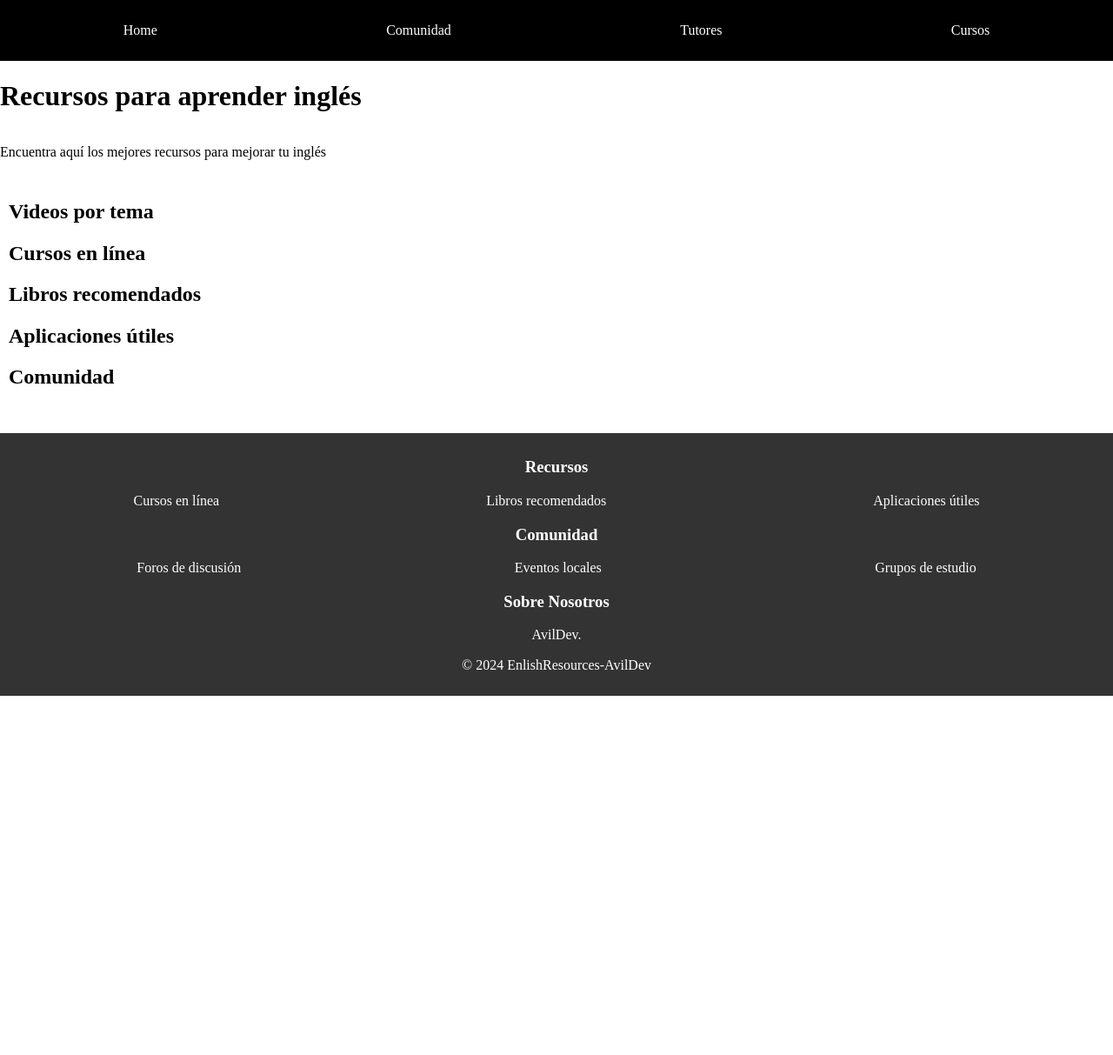
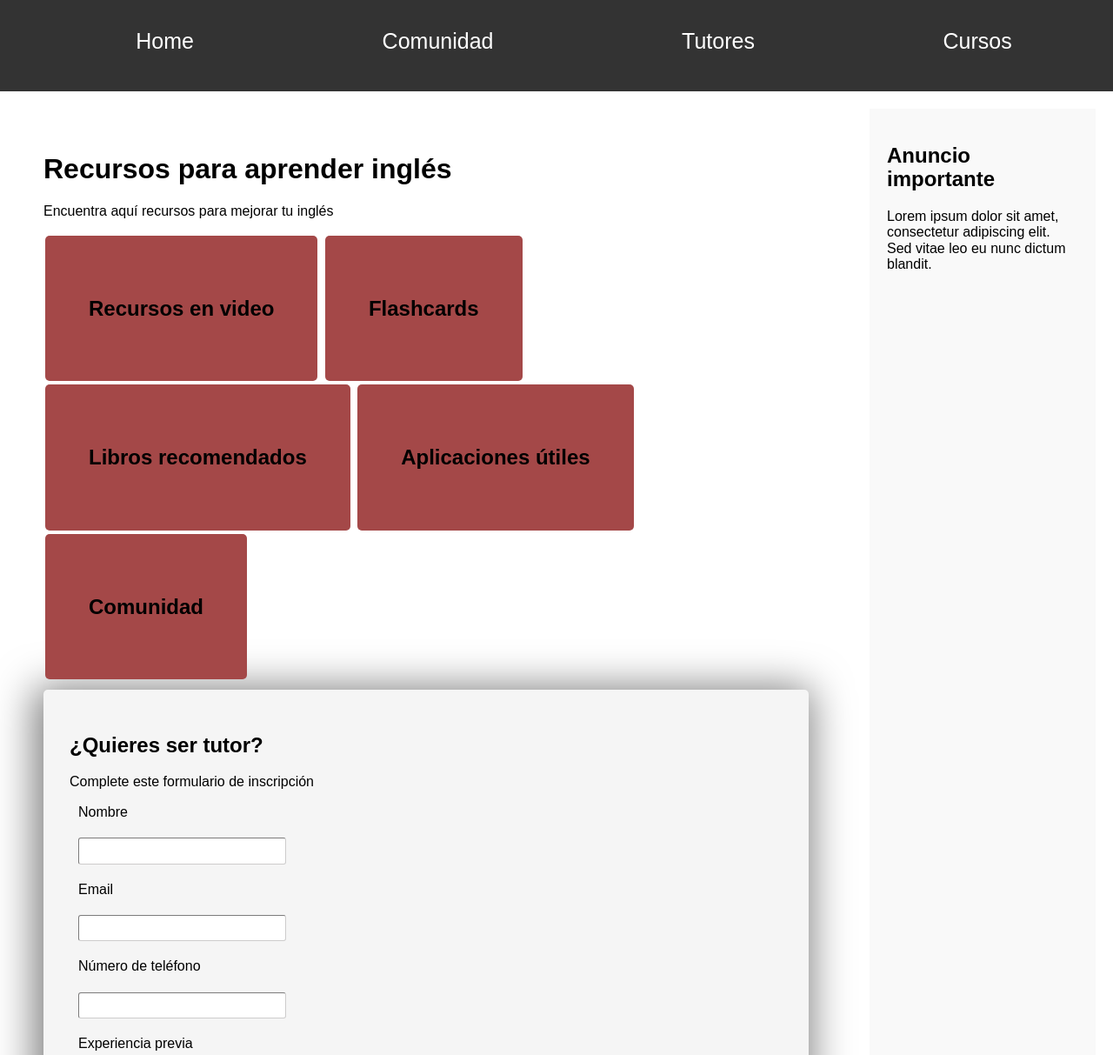
Before and after one commit to avilDev-cr/webIngles, a plain HTML site: page index.html in a window 1280 px wide. Shown: the top 1213 px of the page at 87% size. Before the commit the page ends 800 px from the top, so only its background shows below. Drawn offline with Linux system fonts and the light colour scheme.

Commit message:
Subiendo archivos' '

```diff
--- a/index.html
+++ b/index.html
@@ -1,56 +1,82 @@
 <!DOCTYPE html>
 <html lang="en">
   <head>
-    <meta charset="UTF-8">
-    <meta name="viewport" content="width=device-width, initial-scale=1.0">
+    <meta charset="UTF-8" />
+    <meta name="viewport" content="width=device-width, initial-scale=1.0" />
     <title>EnglishResources</title>
-    <link rel="stylesheet" href="styles/style.css">
-    <link rel="stylesheet" href="styles/normalize.css">
+    <link rel="stylesheet" href="styles/style.css" />
+    <link rel="stylesheet" href="styles/normalize.css" />
   </head>
+
   <body>
-
-    <header>
+    <header class="header">
       <nav>
         <ul>
           <li><a href="index.html">Home</a></li>
           <li><a href="comunidad.html">Comunidad</a></li>
           <li><a href="tutores.html">Tutores</a></li>
           <li><a href="cursos.html">Cursos</a></li>
+        </ul>
       </nav>
     </header>
 
+    <main class="main">
       <h1>Recursos para aprender inglés</h1>
-        <p>Encuentra aquí los mejores recursos para mejorar tu inglés</p>
-    <main>
+      <p>Encuentra aquí recursos para mejorar tu inglés</p>
 
-
-        <section id="cursos">
-            <h2>Videos por tema</h2>
+      <section class="card" id="cursos">
+        <h2><a href="/webIngles/pages/videos.html">Recursos en video</a></h2>
         <!-- Contenido de cursos en línea -->
       </section>
 
-        <section id="cursos">
-            <h2>Cursos en línea</h2>
+      <section class="card" id="flashcards">
+        <h2>Flashcards</h2>
         <!-- Contenido de cursos en línea -->
       </section>
 
-        <section id="libros">
+      <section class="card" id="libros">
         <h2>Libros recomendados</h2>
         <!-- Contenido de libros recomendados -->
       </section>
 
-        <section id="aplicaciones">
+      <section class="card" id="aplicaciones">
         <h2>Aplicaciones útiles</h2>
         <!-- Contenido de aplicaciones útiles -->
       </section>
 
-        <section id="comunidad">
+      <section class="card" id="comunidad">
         <h2>Comunidad</h2>
         <!-- Contenido de la comunidad -->
       </section>
+
+      <section id="quiero-ser-tutor">
+        <h2>¿Quieres ser tutor?</h2>
+        <p>Complete este formulario de inscripción</p>
+        <form id="quiero-ser-tutor-form">
+          <label for="nombre">Nombre</label>
+          <input type="text" id="nombre" name="nombre" required /><br />
+          <label for="email">Email</label>
+          <input type="email" id="email" name="email" required /><br />
+          <label for="number">Número de teléfono</label>
+          <input type="number" id="number" name="number" required /><br />
+          <label for="experiencia">Experiencia previa</label>
+          <textarea id="experiencia" name="experiencia" required></textarea
+          ><br />
+          <!-- Otros campos según tu necesidad -->
+          <button class="enviar" type="submit">Enviar</button>
+        </form>
+      </section>
     </main>
 
-    <footer>
+    <aside class="aside">
+      <h2>Anuncio importante</h2>
+      <p>
+        Lorem ipsum dolor sit amet, consectetur adipiscing elit. Sed vitae leo
+        eu nunc dictum blandit.
+      </p>
+    </aside>
+
+    <footer class="footer">
       <div class="footer-container">
         <div class="footer-column">
           <h3>Recursos</h3>
@@ -69,14 +95,25 @@
           </ul>
         </div>
         <div class="footer-column">
-                <h3>Sobre Nosotros</h3>
-                <p>AvilDev.</p>
+          <h3>Tutorías</h3>
+          <p>
+            ¿Quieres ser tutor?
+            <a href="quiero-ser-tutor.html">Haz clic aquí</a>
+          </p>
+        </div>
+        <div class="footer-column">
+          <h3>Contacto</h3>
+          <ul>
+            <li><a href="tel:+50687501596">+506 87501596</a></li>
+            <li>
+              <a href="mailto:info@example.com">andresaviles@icloud.com</a>
+            </li>
+          </ul>
         </div>
       </div>
       <div class="footer-bottom">
         <p>&copy; 2024 EnlishResources-AvilDev</p>
       </div>
     </footer>
-
   </body>
 </html>
--- a/styles/style.css
+++ b/styles/style.css
@@ -1,48 +1,183 @@
 body {
-    display: flex;
-    flex-direction: column;
-    min-height: 100vh; /* Establece la altura mínima del cuerpo al 100% de la altura de la ventana del navegador */
+  display: grid;
+  grid-template-areas:
+    "header"
+    "main"
+    "aside"
+    "footer";
+  grid-template-rows: auto 1fr auto;
+  grid-template-columns: 1fr;
+  min-height: 100vh;
   margin: 0;
-    position: relative; /* Establece la posición relativa para el cuerpo */
+  font-family: Arial, sans-serif;
 }
 
-
-nav{
-    background-color: #000000;
-    padding: 10px;
-    top: auto;
-
-}
-ul{
-display: flex;
-justify-content: space-around;
-    list-style: none;
-    padding: 0;
+header {
+  grid-area: header;
+  background-color: #333;
+  color: white;
+  padding: 8px;
 }
 
-a{
+main {
+
+  grid-area: main;
+  padding: 20px;
+  margin: 30px;
+}
+
+.card{
+  border-radius: 5px;
+  margin-bottom: 15px;
+  flex-direction: column;
+  background-color: #78c147;
+  padding: 100px ;
+}
+aside {
+  grid-area: aside;
+  background-color: #f9f9f9;
+  padding: 20px;
+  margin: 20px;
+}
+
+nav {
+  background-color: #333;
+  font-size: 25px;
+}
+nav ul {
+  list-style: none;
+li {
+    margin-bottom: 10px;
+  }
+}
+a {
+  color: black;
+  text-decoration: none;
+}
+nav a {
   list-style: none;
   text-decoration: none;
   color: white;
-    &:hover{
+  margin-bottom: 10px;
+}
+nav a:hover {
+  color: #0a33ea;
+}
+footer a {
+  list-style: none;
+  text-decoration: none;
+  color: white;
+  &:hover {
     color: #0a33ea;
   }
 }
 
-main{
-    flex-grow: 1; /* Permite que el contenido principal crezca y se expanda para llenar el espacio restante */
+#quiero-ser-tutor {
+  background-color: whitesmoke;
+  color: black;
+  margin-top: 10px;
+  margin-bottom: 10px;
+  padding: 30px;
+  border-radius: 5px;
+  box-shadow: -4px 4px 46px 7px rgba(0, 0, 0, 0.5);
+}
+
+#quiero-ser-tutor label {
+  display: block;
+  margin: 10px;
+}
+
+#quiero-ser-tutor input {
+  border-radius: 3px;
+  border-width: 1px;
+  border-color: #cccbcbf6;
+  padding: 5px 15px;
+  margin: 10px;
+}
+#quiero-ser-tutor textarea {
+  border-radius: 3px;
+  padding: 30px 70px;
+  margin: 10px;
+}
+#quiero-ser-tutor .enviar {
+  background-color: #0c8915;
+  color: white;
+  border: none;
+  border-radius: 3px;
+  display: block;
+  margin: 15px auto;
   padding: 10px;
+  width: 150px;
+}
+footer {
+  grid-area: footer;
+  clear: both;
+  background-color: #333;
+  color: white;
+  flex-shrink: 0; /* Evita que el pie de página se encoja cuando hay poco contenido */
+  position: relative; /* Establece la posición absoluta para el footer */
+  width: 100%;
+  bottom: 0; /* Fija el footer en la parte inferior de la página */
+  /* Asegura que el footer ocupe todo el ancho de la página */
+}
+.footer-container {
+  padding: 50px 20px;
+  gap: 20px;
+}
+
+.footer-column ul {
+  display: flex;
+  flex-direction: column;
+  list-style: none;
+  padding: 0;
   margin: 0;
 }
 
+.footer-column ul li {
+  padding: 6px 0px;
+}
 
+.footer-column ul li a {
+  color: white;
+  text-decoration: none;
+}
+
+.footer-bottom {
+  background-color: #333;
+  color: #ccc;
+  padding: 0px 20px;
+}
+@media screen and (min-width: 768px) {
+  body {
+    grid-template-areas:
+      "header header"
+      "main aside"
+      "footer footer";
+    grid-template-rows: auto 1fr auto;
+    grid-template-columns: 1fr 300px;
+  }
+
+  nav,
+  main,
   footer {
-    background-color: #333;
-    color: white;
-    text-align: center;
-    padding: 10px 0;
-    flex-shrink: 0; /* Evita que el pie de página se encoja cuando hay poco contenido */
-    position: absolute; /* Establece la posición absoluta para el footer */
-    bottom: 0; /* Fija el footer en la parte inferior de la página */
-    width: 100%; /* Asegura que el footer ocupe todo el ancho de la página */
+    flex-direction: row; /* Change to horizontal layout on larger screens */
+    .footer-column {
+      flex-basis: 20%;
     }
+  }
+  .card{
+    display: inline-block;
+    margin: 2px;
+    flex-direction: column;
+    background-color: #a44848;
+    padding: 50px ;
+  }
+  nav ul,
+  .footer-container {
+    display: flex;
+    justify-content: space-around; /* Distribute elements evenly */
+  }
+}
+.footer-column {
+  margin-top: 50px;
+}
```
Also changed, not shown: pages/videos.html (added, +81 -0 lines), img/previewvideo.png (added), pages/tutores.html (added), 1 other file. Lines whose indentation alone changed are shown as unchanged.
